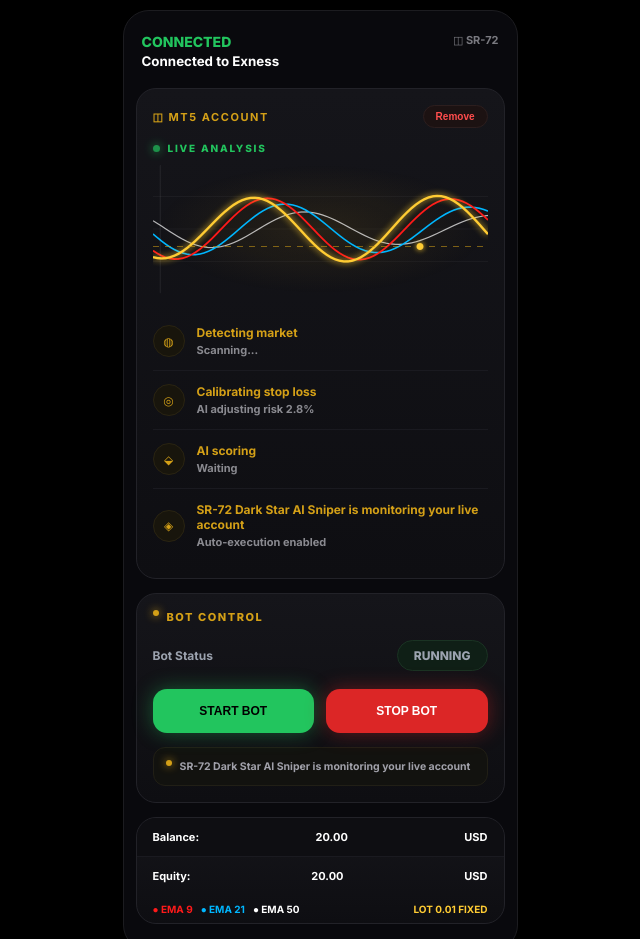
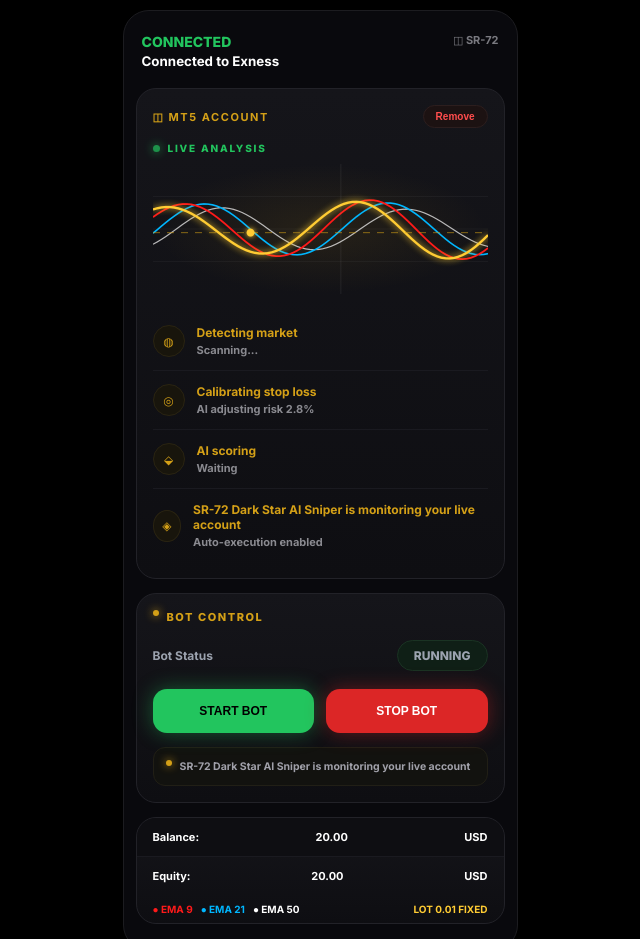
Before and after one commit to thabisovava12-ctrl/sr72-vps, a plain HTML site: page index.html in a window 1280 px wide. Shown: the top 939 px of the page, without its empty margins (320-960 px from the left). Drawn offline with Linux system fonts and the light colour scheme; no server answers.

Commit message:
Update index.html

```diff
--- a/index.html
+++ b/index.html
@@ -3,8 +3,8 @@
 .top{display:flex;justify-content:space-between;padding:10px 6px 18px}.connected{color:#22c55e;font-weight:800;font-size:14px}.connected small{display:block;color:#8a8a90;font-size:12px;font-weight:600;margin-top:3px}.sr{font-size:11px;color:#7a7a80}
 .card{background:linear-gradient(180deg,#15151a 0%,#0e0e12 100%);border:1px solid #222228;border-radius:20px;padding:16px;margin-bottom:14px}.mt5head{display:flex;justify-content:space-between;align-items:center;margin-bottom:14px}.mt5head b{font-size:11px;letter-spacing:.14em;color:#d4a017;display:flex;gap:6px}.remove{background:#1c1212;border:1px solid #2c1e1e;color:#ff4d4d;font-size:10px;padding:5px 12px;border-radius:20px;font-weight:800}
 .live{color:#22c55e;font-size:10px;font-weight:800;letter-spacing:.18em;display:flex;align-items:center;gap:8px}.live::before{content:'';width:7px;height:7px;background:#22c55e;border-radius:50%;box-shadow:0 0 10px #22c55e;animation:pulse 1.2s infinite}@keyframes pulse{0%,100%{opacity:1}50%{opacity:.5}}
-.chartWrap{width:100%;height:130px;margin:10px 0 18px;overflow:hidden;border-radius:12px;background:radial-gradient(ellipse at center, rgba(212,160,23,0.10) 0%, transparent 70%);position:relative}canvas{width:100%;height:100%;display:block}
-.row{display:flex;align-items:center;gap:12px;padding:13px 0;border-bottom:1px solid #1a1a20}.row:last-child{border:0}.icon{width:32px;height:32px;border-radius:50%;background:#18150c;border:1px solid #2a2412;display:flex;align-items:center;justify-content:center;color:#d4a017;font-size:12px;flex-shrink:0}.row b{color:#d4a017;font-size:12px;display:block}.row small{color:#8a8a90;font-size:11px;display:block;margin-top:3px}
+.chartWrap{width:100%;height:130px;margin:10px 0 18px;overflow:hidden;border-radius:12px;background:radial-gradient(ellipse at center, rgba(212,160,23,0.10) 0%, transparent 70%)}canvas{width:100%;height:100%;display:block}
+.row{display:flex;align-items:center;gap:12px;padding:13px 0;border-bottom:1px solid #1a1a20}.row:last-child{border:0}.icon{width:32px;height:32px;border-radius:50%;background:#18150c;border:1px solid #2a2412;display:flex;align-items:center;justify-content:center;color:#d4a017;font-size:12px}.row b{color:#d4a017;font-size:12px;display:block}.row small{color:#8a8a90;font-size:11px;display:block;margin-top:3px}
 .botTitle{font-size:11px;letter-spacing:.14em;color:#d4a017;font-weight:800;margin-bottom:16px;display:flex;gap:8px}.botTitle::before{content:'';width:6px;height:6px;background:#d4a017;border-radius:50%;box-shadow:0 0 8px #d4a017}
 .statusLine{display:flex;justify-content:space-between;align-items:center;margin-bottom:18px}.statusLine span{font-size:12px;color:#9ca3af}.badge{padding:7px 16px;border-radius:20px;font-size:11px;font-weight:800}.run{background:#0f1f16;color:#22c55e;border:1px solid #1a3323}.stop{background:#1f1212;color:#ef4444;border:1px solid #332020}
 .btns{display:grid;grid-template-columns:1fr 1fr;gap:12px}.btn{padding:15px;border-radius:14px;border:none;font-weight:900;font-size:12px;cursor:pointer}.start{background:#2a2a30;color:#5a5a64}.start.active{background:#22c55e;color:#000;box-shadow:0 0 20px rgba(34,197,94,.4)}.stopBtn{background:#dc2626;color:#fff;box-shadow:0 0 20px rgba(220,38,38,.4)}.stopBtn.off{background:#2a2a30;color:#5a5a64;box-shadow:none}
@@ -33,7 +33,7 @@
 <div style="padding:12px 16px;background:#0e0e12;display:flex;justify-content:space-between;font-size:11px"><span>Balance:</span><span id="bal">20.00</span> USD</div>
 <div style="padding:12px 16px;display:flex;justify-content:space-between;font-size:11px;border-top:1px solid #1a1a20"><span>Equity:</span><span id="eq">20.00</span> USD</div>
 <div style="padding:8px 16px;display:flex;gap:8px;font-size:10px"><span style="color:#ff1a1a">● EMA 9</span><span style="color:#00b7ff">● EMA 21</span><span style="color:#fff">● EMA 50</span><span style="color:#ffcc33;margin-left:auto">LOT 0.01 FIXED</span></div>
-<div id="tradeList" style="max-height:320px;overflow-y:auto;background:#000"></div>
+<div id="tradeList" style="max-height:340px;overflow-y:auto;background:#000"></div>
 </div>
 </div>
 <div id="loginBox"><div style="background:#15151a;border:1px solid #222228;border-radius:20px;padding:20px;width:100%;max-width:340px"><b style="color:#d4a017;font-size:11px;letter-spacing:.14em">CONNECT EXNESS MT5</b><input id="login" placeholder="MT5 Login" style="width:100%;margin-top:16px;padding:14px;border-radius:12px;background:#0a0a0e;border:1px solid #222;color:#fff"><input id="server" placeholder="Server - Exness-MT5Real" style="width:100%;margin-top:10px;padding:14px;border-radius:12px;background:#0a0a0e;border:1px solid #222;color:#fff"><button onclick="connectMT5()" style="width:100%;margin-top:14px;padding:14px;border-radius:12px;background:#d4a017;color:#000;font-weight:900;border:none">CONNECT & START SNIPER</button></div></div>
@@ -42,7 +42,7 @@ const cv=document.getElementById('c'),ctx=cv.getContext('2d');
 let W,H,dpr=2;function resize(){W=cv.parentElement.clientWidth;H=cv.parentElement.clientHeight;cv.width=W*dpr;cv.height=H*dpr;cv.style.width=W+'px';cv.style.height=H+'px';ctx.setTransform(dpr,0,0,dpr,0,0);}window.addEventListener('resize',resize);resize();
 let t=0;
 function draw(){
- t+=0.025;
+ t+=0.03;
  ctx.clearRect(0,0,W,H);
  ctx.strokeStyle='rgba(255,255,255,0.04)';ctx.lineWidth=1;
  for(let i=1;i<4;i++){ctx.beginPath();ctx.moveTo(0,H*i/4);ctx.lineTo(W,H*i/4);ctx.stroke();}
@@ -70,14 +70,16 @@ function draw(){
  drawL(ema21,'#00b7ff',1.6);
  drawL(ema9,'#ff1a1a',1.8);
  drawL(price,'#ffcc33',2.4,true);
- let scanY=(Math.sin(t*1.2)*0.5+0.5)*H*0.7 + H*0.15;
- ctx.beginPath();ctx.strokeStyle='rgba(212,160,23,0.55)';ctx.lineWidth=1;ctx.setLineDash([6,6]);
+ // HORIZONTAL SCANNER - like screenshot, moves top to bottom
+ let scanY = (t*22)%H;
+ ctx.beginPath();ctx.strokeStyle='rgba(212,160,23,0.6)';ctx.lineWidth=1;ctx.setLineDash([7,7]);
  ctx.moveTo(0,scanY);ctx.lineTo(W,scanY);ctx.stroke();ctx.setLineDash([]);
  ctx.beginPath();ctx.fillStyle='#ffcc33';ctx.shadowColor='#ffcc33';ctx.shadowBlur=12;
- let scanX=(t*80)%W;
- ctx.arc(scanX,scanY,3.5,0,Math.PI*2);ctx.fill();ctx.shadowBlur=0;
- let vScanX=(t*90)%W;
- ctx.beginPath();ctx.strokeStyle='rgba(255,255,255,0.08)';ctx.lineWidth=1;
+ let scanX=(t*85)%W;
+ ctx.arc(scanX,scanY,4,0,Math.PI*2);ctx.fill();ctx.shadowBlur=0;
+ // VERTICAL BEAM
+ let vScanX=(t*95)%W;
+ ctx.beginPath();ctx.strokeStyle='rgba(255,255,255,0.07)';ctx.lineWidth=1;
  ctx.moveTo(vScanX,0);ctx.lineTo(vScanX,H);ctx.stroke();
  requestAnimationFrame(draw);
 }draw();
@@ -100,7 +102,7 @@ async function fetchBot(){
   document.getElementById('tradeList').innerHTML=html||'<div style="padding:20px;text-align:center;color:#444;font-size:11px">Scanning EMA 9/21/50...</div>';
  }catch(e){}
 }
-setInterval(fetchBot,50);fetchBot();
+setInterval(fetchBot,40);fetchBot();
 function startBot(){fetch('/api/bot/start',{method:'POST'}).then(fetchBot);}
 function stopBot(){fetch('/api/bot/stop',{method:'POST'}).then(fetchBot);}
 async function connectMT5(){let l=document.getElementById('login').value;let s=document.getElementById('server').value;if(!l||!s)return alert('Enter login & server');await fetch('/api/connect',{method:'POST',headers:{'Content-Type':'application/json'},body:JSON.stringify({login:l,server:s})});document.getElementById('loginBox').style.display='none';fetchBot();}
```
